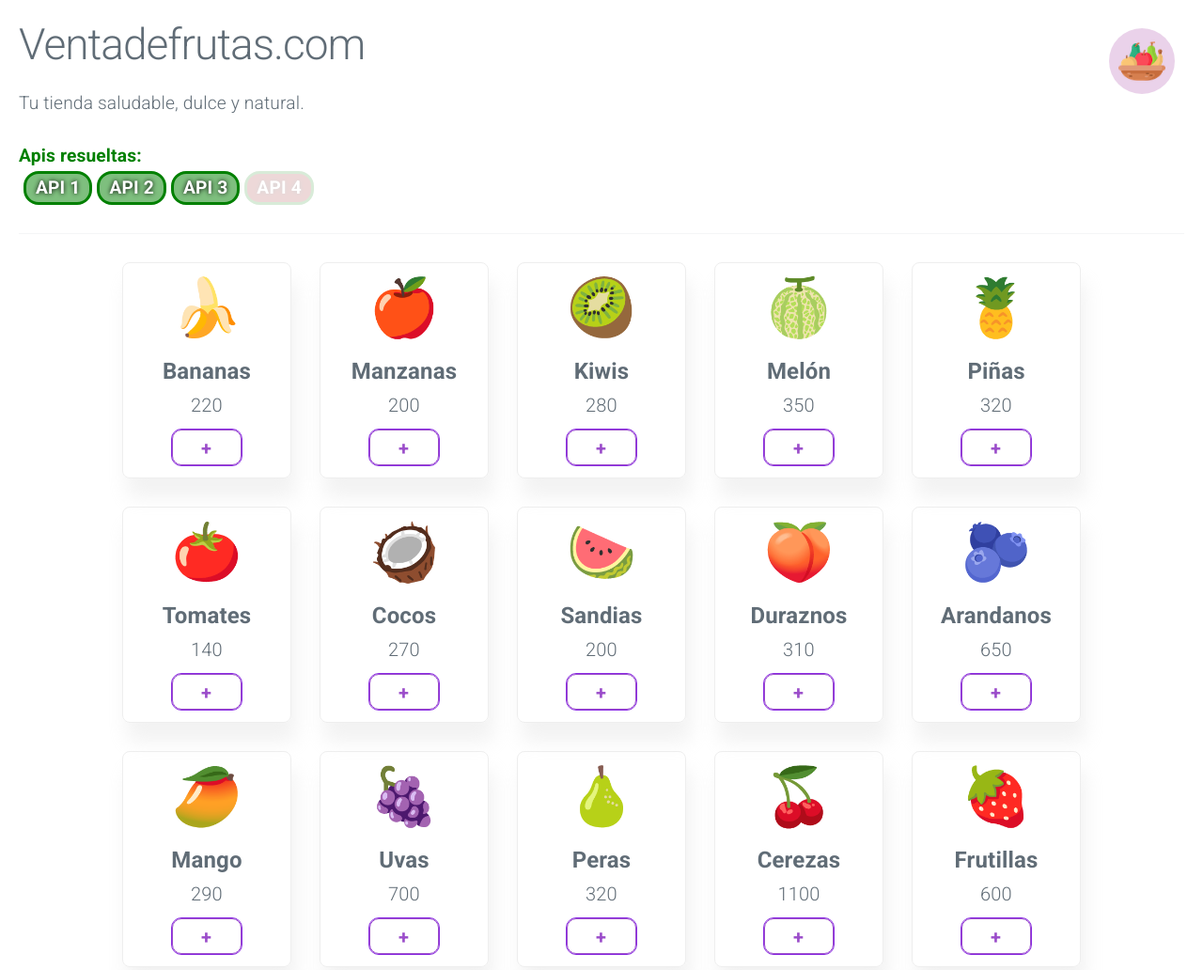
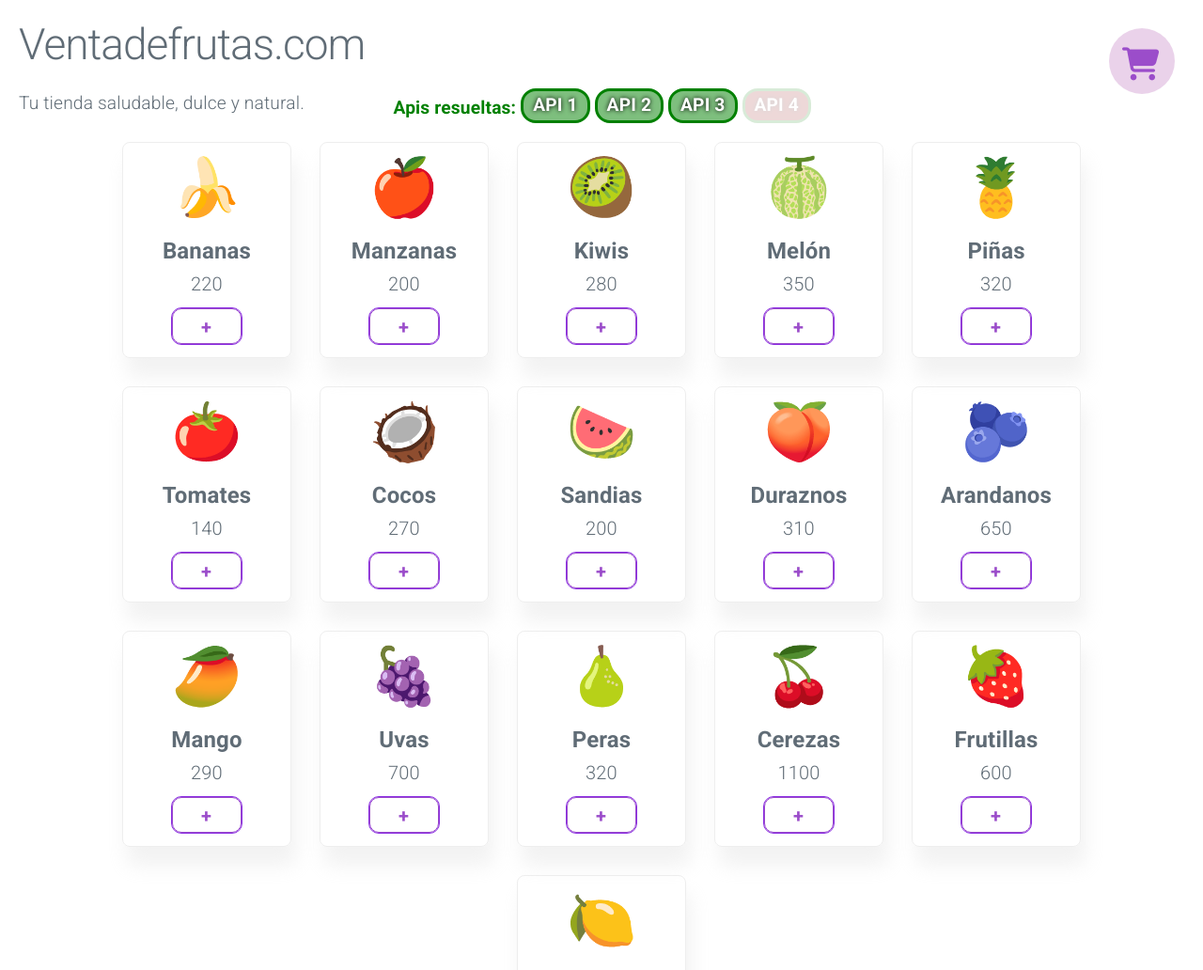
Before and after one commit to javierhuebra/Interfaz_Desarrollo_TECLAB, a plain HTML site: page index.html in a window 1280 px wide. Shown: the top 1032 px of the page at 94% size. Drawn offline with nearby package versions, Linux system fonts and the light colour scheme; some packages are replaced by stand-ins of ours; a script that the page names is missing.

Commit message:
trabajando estilos

```diff
--- a/css/style.css
+++ b/css/style.css
@@ -19,10 +19,27 @@
     height: 2.8rem;
     line-height: 2.8rem;
     padding: 0 1.5rem;
-  }
+}
+
+/* Header */
+.barra{
+
+    display: flex;
+    justify-content: space-between;
+
+
+
+}
+.cont-izquierda{
+    display: flex;
+}
+
+
 
 body {
     padding: 20px;
+    display: flex;
+    flex-direction: column;
 }
 
 h1, h2, h3, h4 {
@@ -144,12 +161,29 @@ em {
     float: right;
     height: 70px;
     width: 70px;
+
+    position: relative;
 }
 
-.btn-checkout img {
-    width: 60px;
+.icono{
+    position: absolute;
+    font-size: 35px;
+    left: 20%;
+    top: 30%;
+    transition: 0.5s;
 }
 
+.imagen {
+    width: 60px;
+    opacity: 0;
+    transition: 0.5s;
+}
+.btn-checkout:hover .imagen{
+    opacity: 1;
+}
+.btn-checkout:hover .icono{
+    opacity: 0;
+}
 .btn-checkout:hover {
     box-shadow: 4px 4px 10px ligthgray;
     transition: 0.17s ease-in;
@@ -195,6 +229,11 @@ tbody tr:nth-child(even) {
 }
 .apis{
     margin: 0;
+    margin-left: 30px;
+    height: 100%;
+    display: flex;
+    align-items: flex-end;
+    padding-bottom: 20px;
 }
 .api{
     margin: 0;
@@ -221,6 +260,7 @@ tbody tr:nth-child(even) {
     opacity: 0.15;
     background-color: rgb(143, 1, 1);
 }
+
 /*  CONTROLO MEDIA SCREENS Y ELEMENTOS EN PANTALLA
     ESTO APLICA SOLAMENTE A LOS ELEMENTOS DE CHECKOUT.HTML */
 
--- a/index.html
+++ b/index.html
@@ -8,18 +8,20 @@
     <meta name="viewport" content="width=device-width, initial-scale=1.0">
     <link rel="stylesheet" href="css/style.css">
 
+    <script src="https://kit.fontawesome.com/bca655c0fd.js" crossorigin="anonymous"></script>
 
+    <script src="https://cdn.jsdelivr.net/npm/sweetalert2@11"></script>
+    <script src="sweetalert2.all.min.js"></script>
 </head>
 
 <body>
-    <header>
-        <div class="btn-checkout">
-            <a href="checkout.html">
-                <img src="images/icon-fruits-64.png" title="Carrito" alt="Carrito">
-            </a>
-        </div>
+    <header class="barra">
+
+        <div class="cont-izquierda">
+            <div>
                 <h1>Ventadefrutas.com</h1>
                 <p>Tu tienda saludable, dulce y natural.</p>
+            </div>
             <div class="apis">
                 <p class="tit-api">Apis resueltas: </p>
                 <div class="cont-apis">
@@ -29,7 +31,15 @@
                     <p class="api not">API 4</p>
                 </div>
             </div>
-        <hr>
+        </div>
+
+        <div class="btn-checkout">
+            <a href="checkout.html">
+                <i class="fa-solid fa-cart-shopping icono"></i>
+                <img class="imagen" src="images/icon-fruits-64.png" title="Carrito" alt="Carrito">
+            </a>
+        </div>
+
     </header>
     <main>
         <div class="container">
@@ -47,10 +57,6 @@
     </main>
 </body>
 
-
-<script src="https://cdn.jsdelivr.net/npm/sweetalert2@11"></script>
-<script src="sweetalert2.all.min.js"></script>
-
 <script src="./js/productos.js"></script>
 <script src="./js/carrito.js"></script>
 <script src="./js/index.js"></script>
```
Lines whose indentation alone changed are shown as unchanged.
